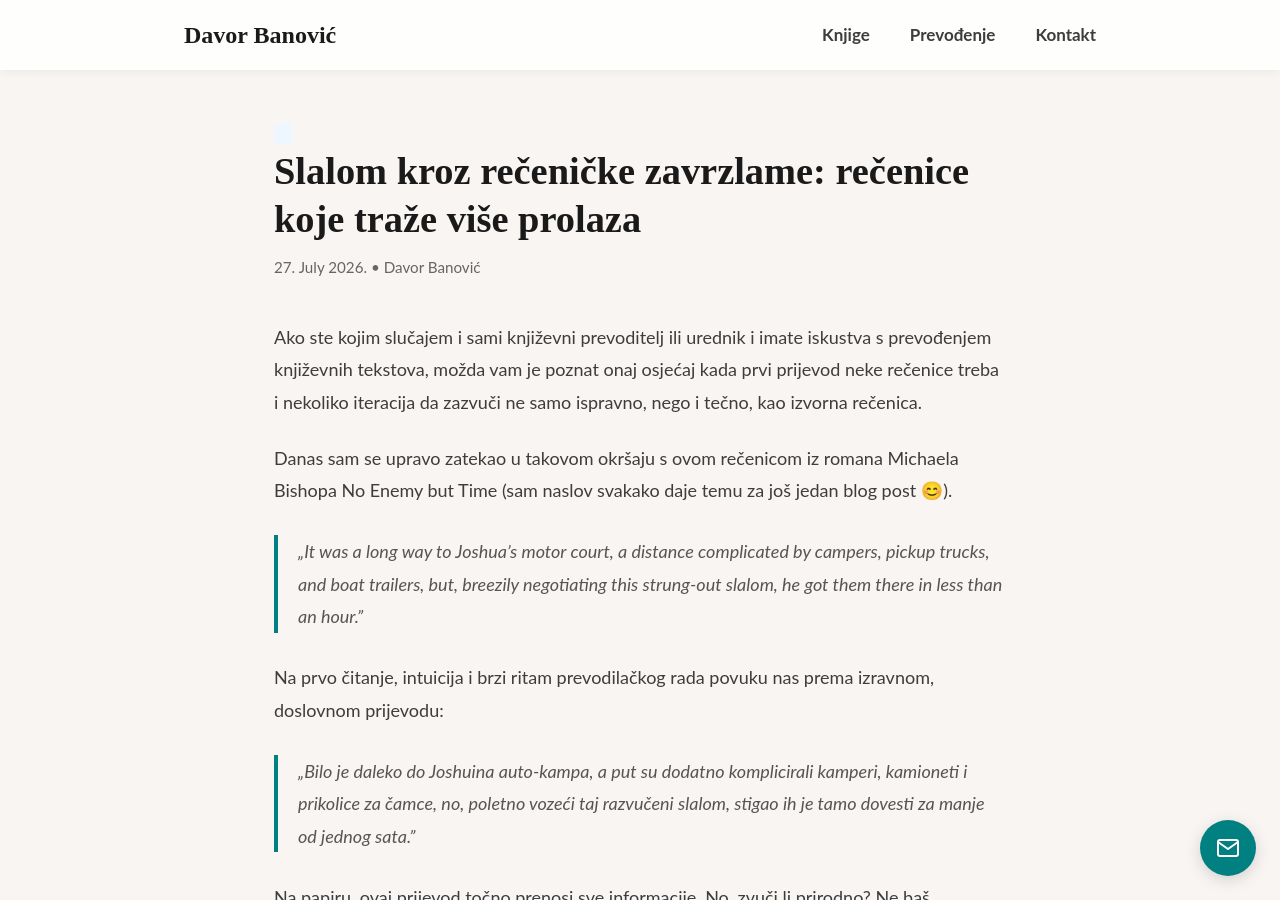
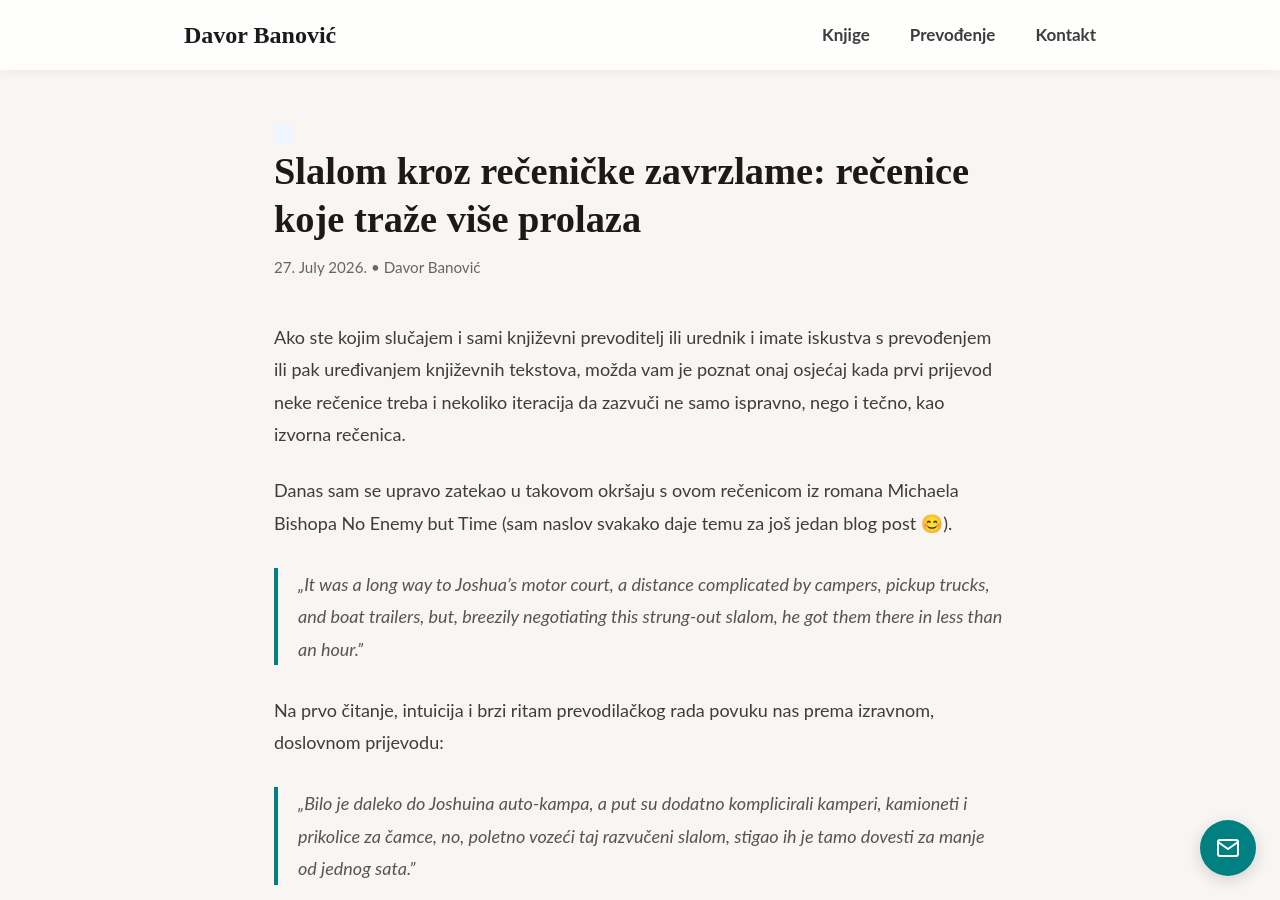
Before and after one commit to banovotz/banovotz.github.io, a Jekyll site: the page built from _posts/2026-07-27-slalom-kroz-reenike-zavrzlame-reenice-koje-trae-vie-prolaza.md, in a window 1280 px wide and 900 px high. Built offline with Jekyll 4.4.1, drawn with Linux system fonts in a browser that asks for light colours.

Commit message:
Fixed blog text

```diff
--- a/_posts/2026-07-27-slalom-kroz-reenike-zavrzlame-reenice-koje-trae-vie-prolaza.md
+++ b/_posts/2026-07-27-slalom-kroz-reenike-zavrzlame-reenice-koje-trae-vie-prolaza.md
@@ -6,7 +6,7 @@ date: '2026-07-27 08:24:00'
 image: assets/images/michael-starkie-d-LCEwE9H_A-unsplash.jpg
 ---
 
-Ako ste kojim slučajem i sami književni prevoditelj ili urednik i imate iskustva s prevođenjem književnih tekstova, možda vam je poznat onaj osjećaj kada prvi prijevod neke rečenice treba i nekoliko iteracija da zazvuči ne samo ispravno, nego i tečno, kao izvorna rečenica.
+Ako ste kojim slučajem i sami književni prevoditelj ili urednik i imate iskustva s prevođenjem ili pak uređivanjem književnih tekstova, možda vam je poznat onaj osjećaj kada prvi prijevod neke rečenice treba i nekoliko iteracija da zazvuči ne samo ispravno, nego i tečno, kao izvorna rečenica.
 
 Danas sam se upravo zatekao u takovom okršaju s ovom rečenicom iz romana Michaela Bishopa No Enemy but Time (sam naslov svakako daje temu za još jedan blog post 😊).
 
```
